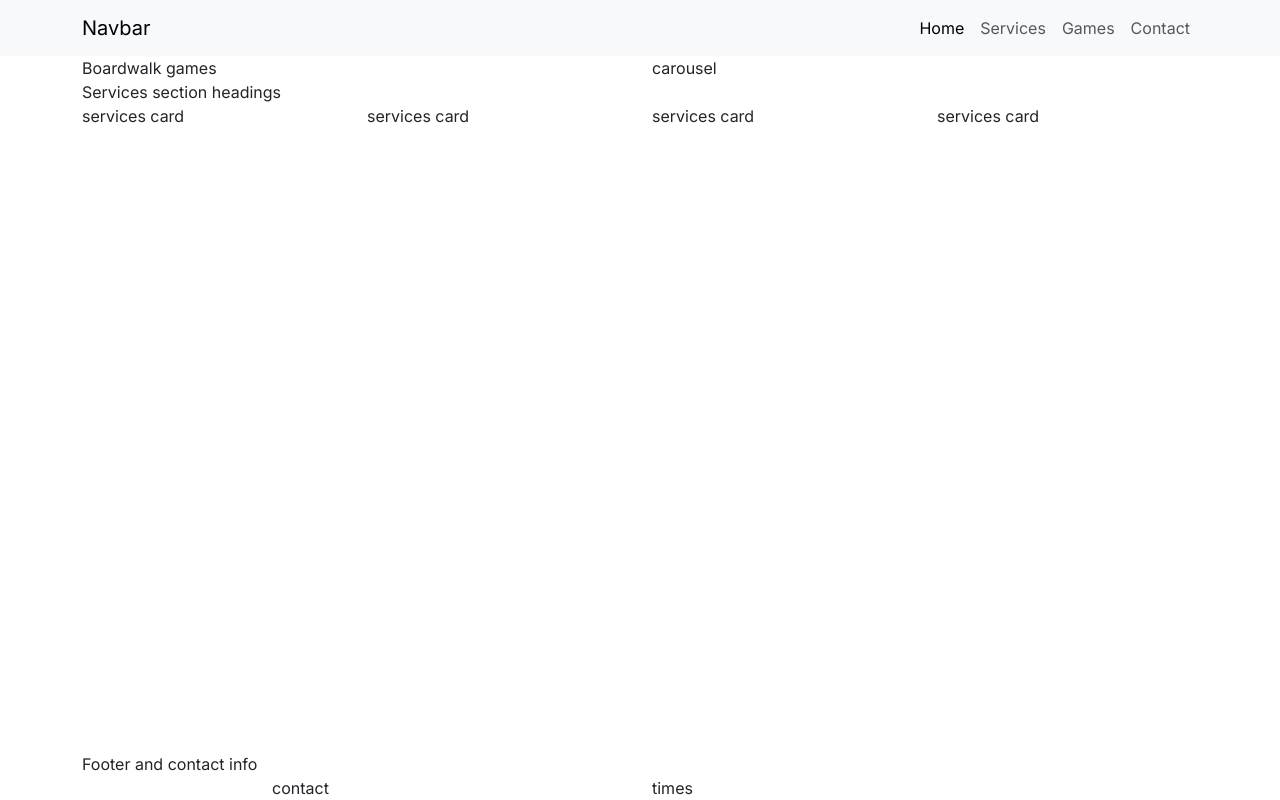
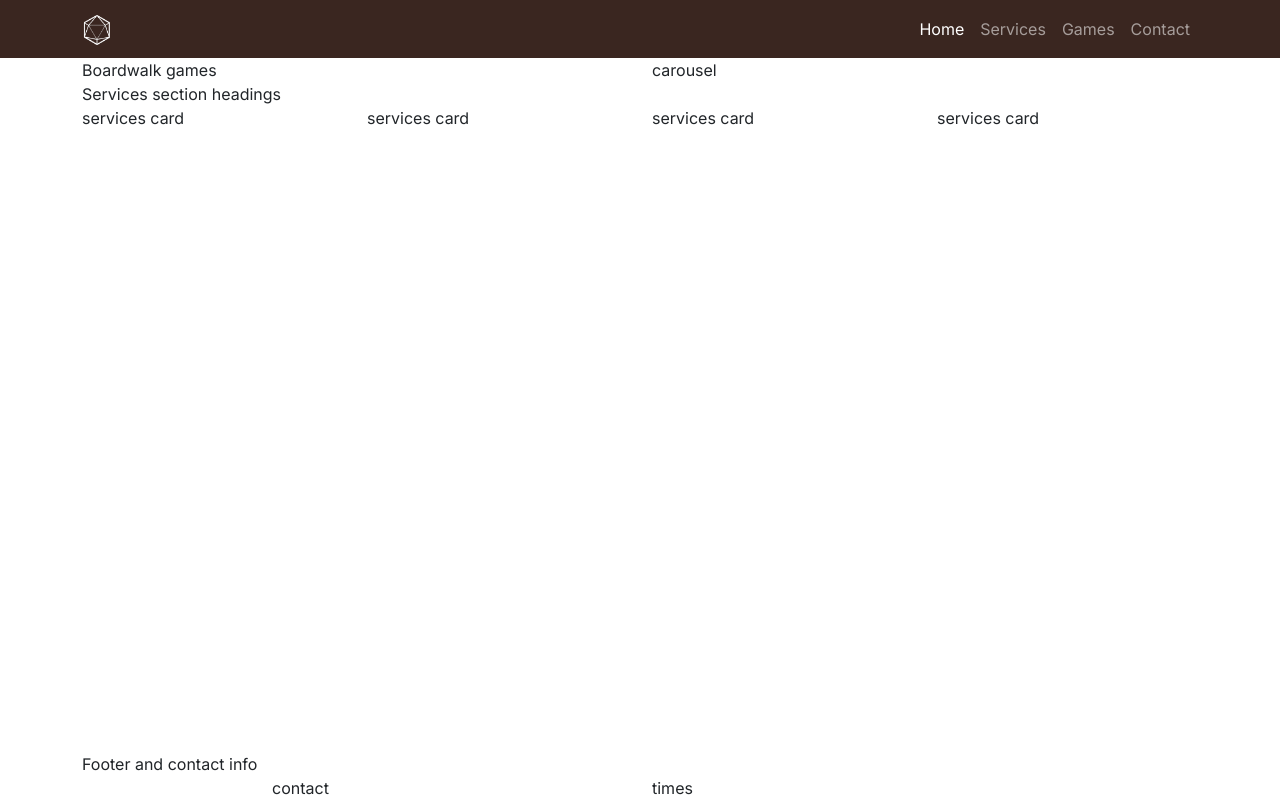
Before and after one commit to cal129/boardwalk-games, a plain HTML site: page index.html in a window 1280 px wide. Drawn offline with nearby package versions, Linux system fonts and the light colour scheme; a web font is replaced by a local one.

Commit message:
addad logo image and nav style

```diff
--- a/assets/css/styles.css
+++ b/assets/css/styles.css
@@ -26,6 +26,14 @@ h3 {
     color: var(--highlight-color);
 }
 
+/* nav bar css */
+#navbar {
+    background-color: var(--primary-color);
+}
+
+#navbar .logo {
+    width: 30px;
+}
 /*.container {
     border: 2px solid rgb(11, 6, 6);
 }
--- a/index.html
+++ b/index.html
@@ -27,9 +27,10 @@
 <body class="d-flex flex-column min-vh-100">
 
 
-    <nav class="navbar navbar-expand-lg bg-body-tertiary">
+    <nav id="navbar" class="navbar navbar-expand-lg" data-bs-theme="dark">
         <div class="container">
-            <a class="navbar-brand" href="index.html">Navbar</a>
+            <a class="navbar-brand" href="index.html">
+                <img src="assets/images/logo-sm-white.png" alt="board walk games logo" class="logo"></a>
             <button class="navbar-toggler" type="button" data-bs-toggle="collapse" data-bs-target="#navbarNav"
                 aria-controls="navbarNav" aria-expanded="false" aria-label="Toggle navigation">
                 <span class="navbar-toggler-icon"></span>
```
